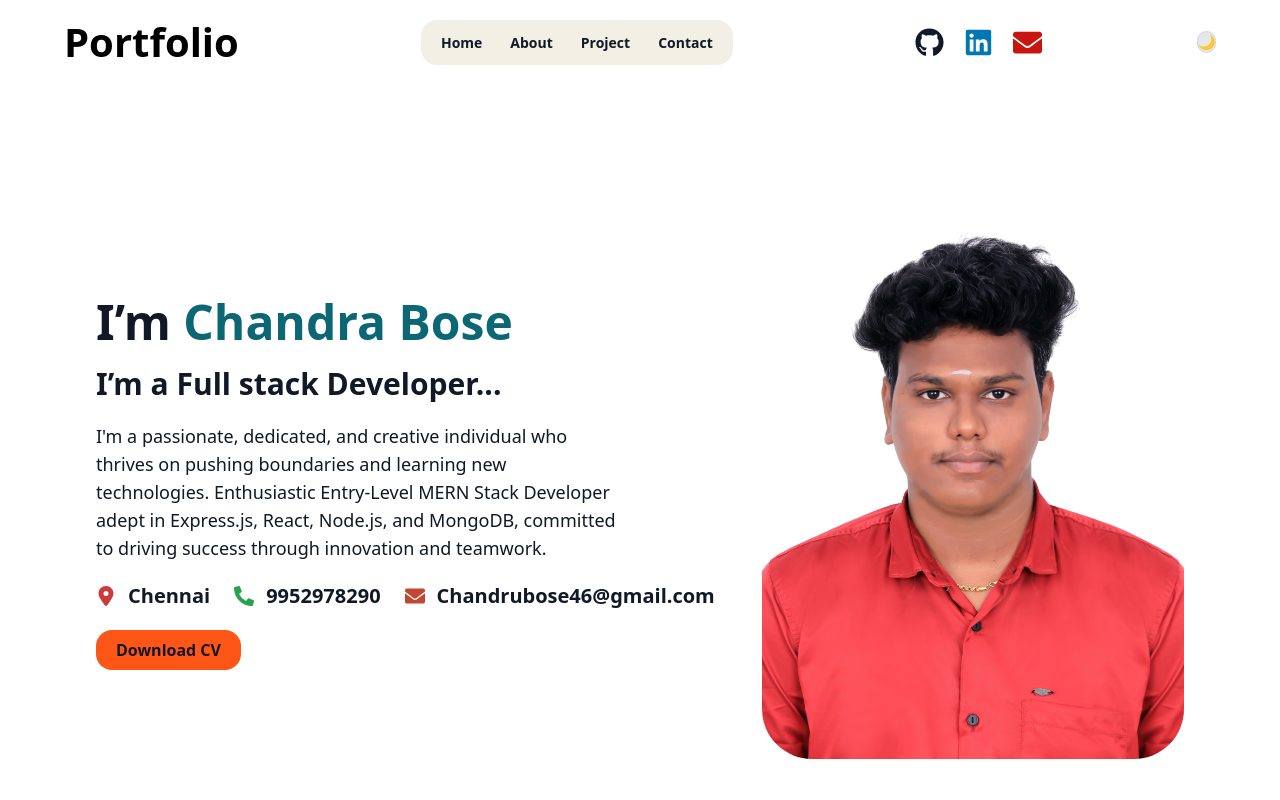
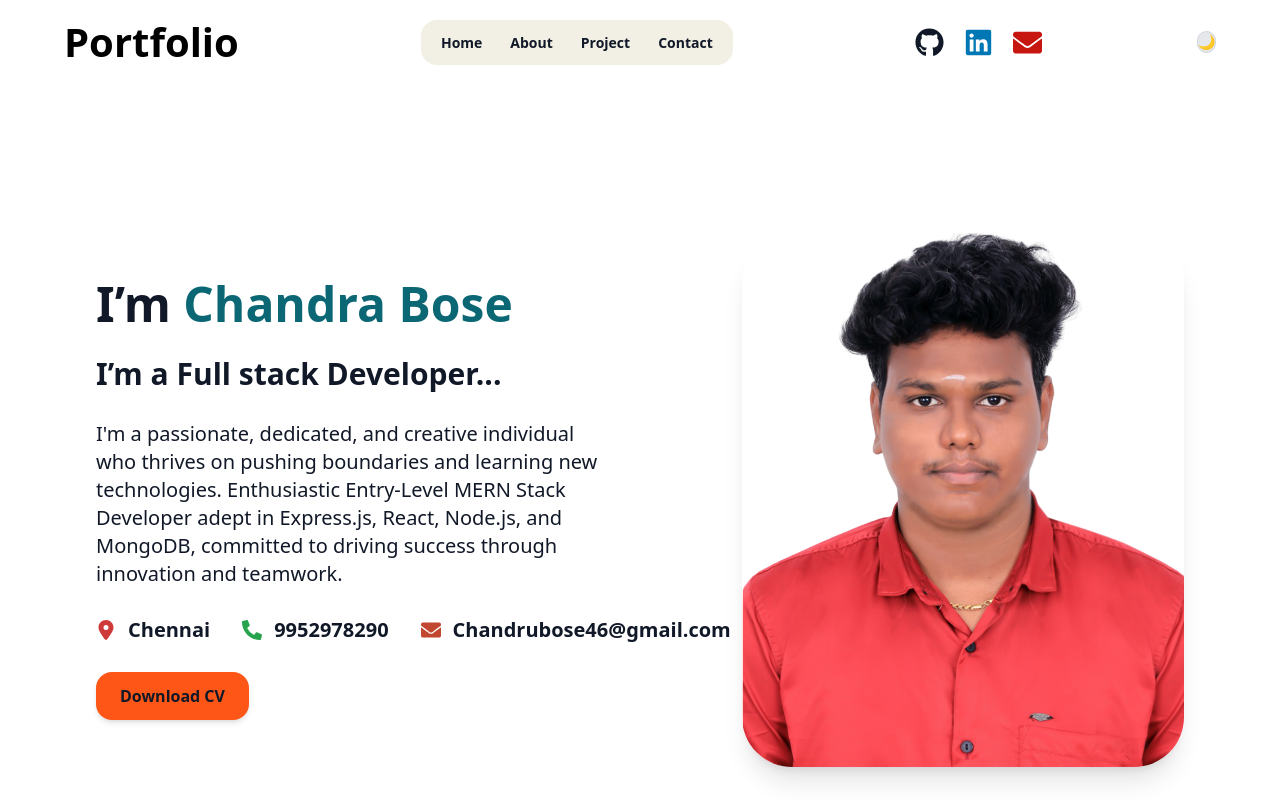
Before and after one commit to ChandraBose-11/ChandraBose-Portfolio, a React (Vite) app: page / in a window 1280 px wide. Shown: the top 800 px of the page. Built offline with nearby package versions, Linux system fonts and the light colour scheme.

Commit message:
home.jsx updated

```diff
--- a/src/Components/Home.jsx
+++ b/src/Components/Home.jsx
@@ -1,17 +1,23 @@
 import { TypeAnimation } from "react-type-animation";
-import { FaPhoneAlt, FaEnvelope, } from "react-icons/fa";
+import { FaPhoneAlt, FaEnvelope } from "react-icons/fa";
 import { FaLocationDot } from "react-icons/fa6";
-import Resume from "../assets/Resume.pdf"
+import Resume from "../assets/Resume.pdf";
+
 const Home = () => {
   return (
-    <div id="home" className="bg-white dark:bg-gray-900 text-gray-900 dark:text-white">
-      <div className="max-w-[85%] mx-auto font-inter grid grid-cols-1 md:grid-cols-2 gap-8 items-center  min-h-screen">
-        {/* Left Section */}
-        <div className="order-2 lg:order-1 flex flex-col items-center md:items-start justify-start space-y-5 text-center md:text-left">
-          <h1 className="text-3xl md:text-5xl font-bold">
+    <div
+      id="home"
+      className="bg-white dark:bg-gray-900 text-gray-900 dark:text-white py-16 md:py-24"
+    >
+      <div className="max-w-[85%] mx-auto font-inter grid grid-cols-1 md:grid-cols-2 gap-12 items-center min-h-[80vh]">
+
+        {/* LEFT SECTION */}
+        <div className="order-2 lg:order-1 flex flex-col items-center md:items-start justify-center space-y-7 text-center md:text-left px-2 md:px-0">
+          <h1 className="text-3xl md:text-5xl font-bold leading-tight">
             I’m <span className="text-[#0c6775] dark:text-[#03dac6]">Chandra Bose</span>
           </h1>
-          <h2 className="text-2xl md:text-3xl font-bold flex gap-2">
+
+          <h2 className="text-2xl md:text-3xl font-bold flex gap-2 leading-snug">
             <TypeAnimation
               sequence={[
                 "Welcome to my page :)",
@@ -20,7 +26,7 @@ const Home = () => {
                 2000,
                 "I’m a Web Developer...",
                 2000,
-                "Hire Me !!!  ",
+                "Hire Me !!!",
                 2000,
               ]}
               wrapper="span"
@@ -29,8 +35,8 @@ const Home = () => {
               repeat={Infinity}
             />
           </h2>
-          {/* About Me */}
-          <p className="text-lg md:text-xlbg-white dark:bg-gray-900 text-gray-900 dark:text-white font-medium">
+
+          <p className="text-lg md:text-xl font-medium leading-relaxed max-w-[620px]">
             I'm a passionate, dedicated, and creative individual who thrives on
             pushing boundaries and learning new technologies. Enthusiastic
             Entry-Level MERN Stack Developer adept in Express.js, React,
@@ -38,8 +44,8 @@ const Home = () => {
             innovation and teamwork.
           </p>
 
-          {/* Contact Information */}
-          <div className=" flex flex-col space-y-3 md:space-y-0 md:flex-row md:gap-6 text-lg md:text-xl font-semibold ">
+          {/* CONTACT INFO */}
+          <div className="flex flex-col space-y-4 md:space-y-0 md:flex-row md:gap-8 text-lg md:text-xl font-semibold">
             <div className="flex items-center gap-3">
               <FaLocationDot className="text-[#ce3939]" size={20} />
               <span>Chennai</span>
@@ -53,20 +59,22 @@ const Home = () => {
               <span>Chandrubose46@gmail.com</span>
             </div>
           </div>
-          {/* Button */}
-          <div className="bg-[#fe5617] px-5 py-2 rounded-2xl font-bold ">
-          <a href={Resume} target="_blank">Download CV</a>
+
+          {/* BUTTON */}
+          <div className="bg-[#fe5617] px-6 py-3 rounded-2xl font-bold shadow-md hover:scale-105 transition">
+            <a href={Resume} target="_blank">Download CV</a>
           </div>
         </div>
 
-        {/* Right Section */}
-        <div className="order-1 lg:order-2 flex justify-end items-center">
+        {/* RIGHT SECTION */}
+        <div className="order-1 lg:order-2 flex justify-center lg:justify-end items-center">
           <img
-            className="w=[80%] lg:w-[80%] rounded-[50px]"
+            className="w-[75%] md:w-[85%] max-w-[460px] h-auto rounded-[50px] shadow-xl"
             src="/ChandraBose.png"
             alt="Profile"
           />
         </div>
+
       </div>
     </div>
   );
```
Also changed, not shown: public/ChandraBose.png.
